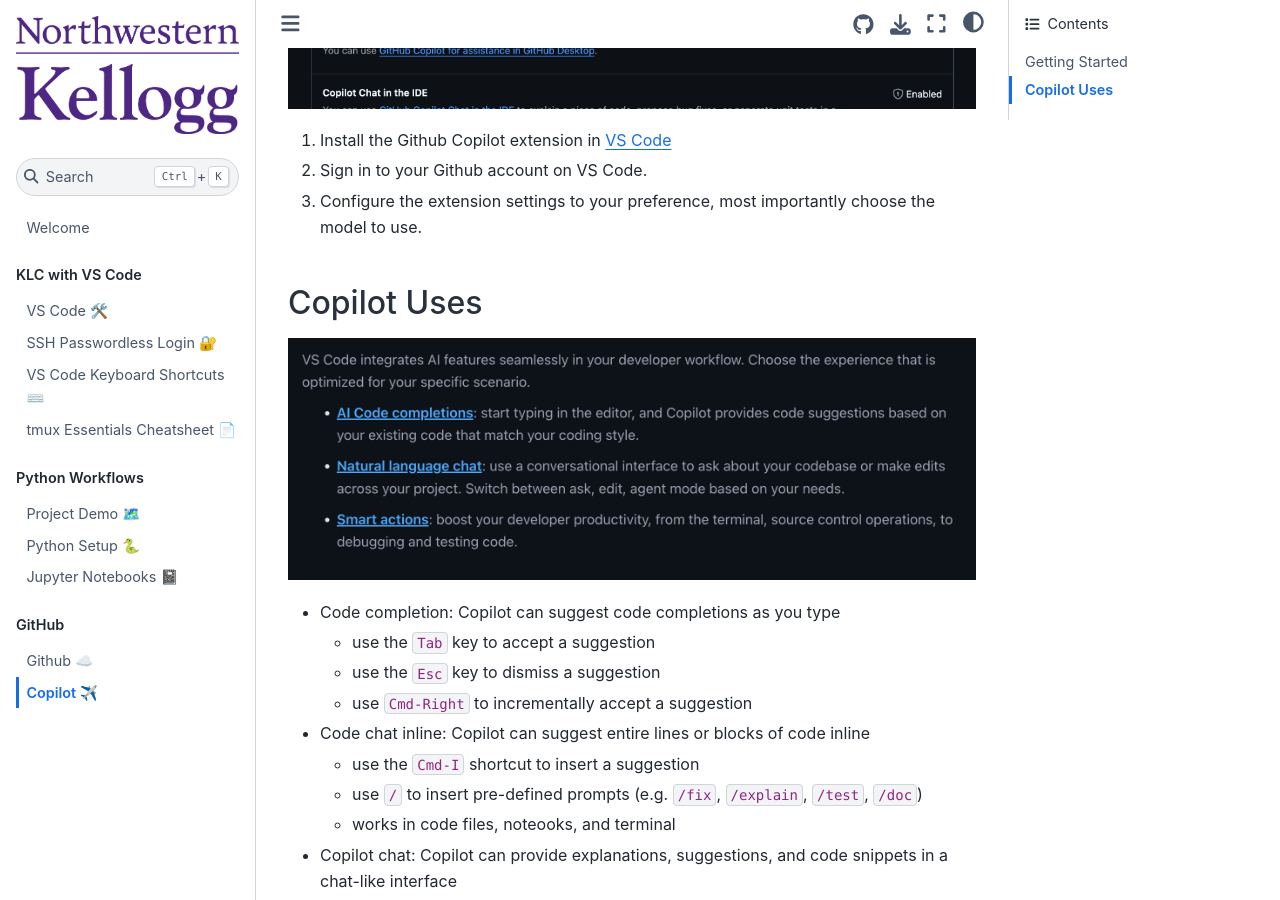
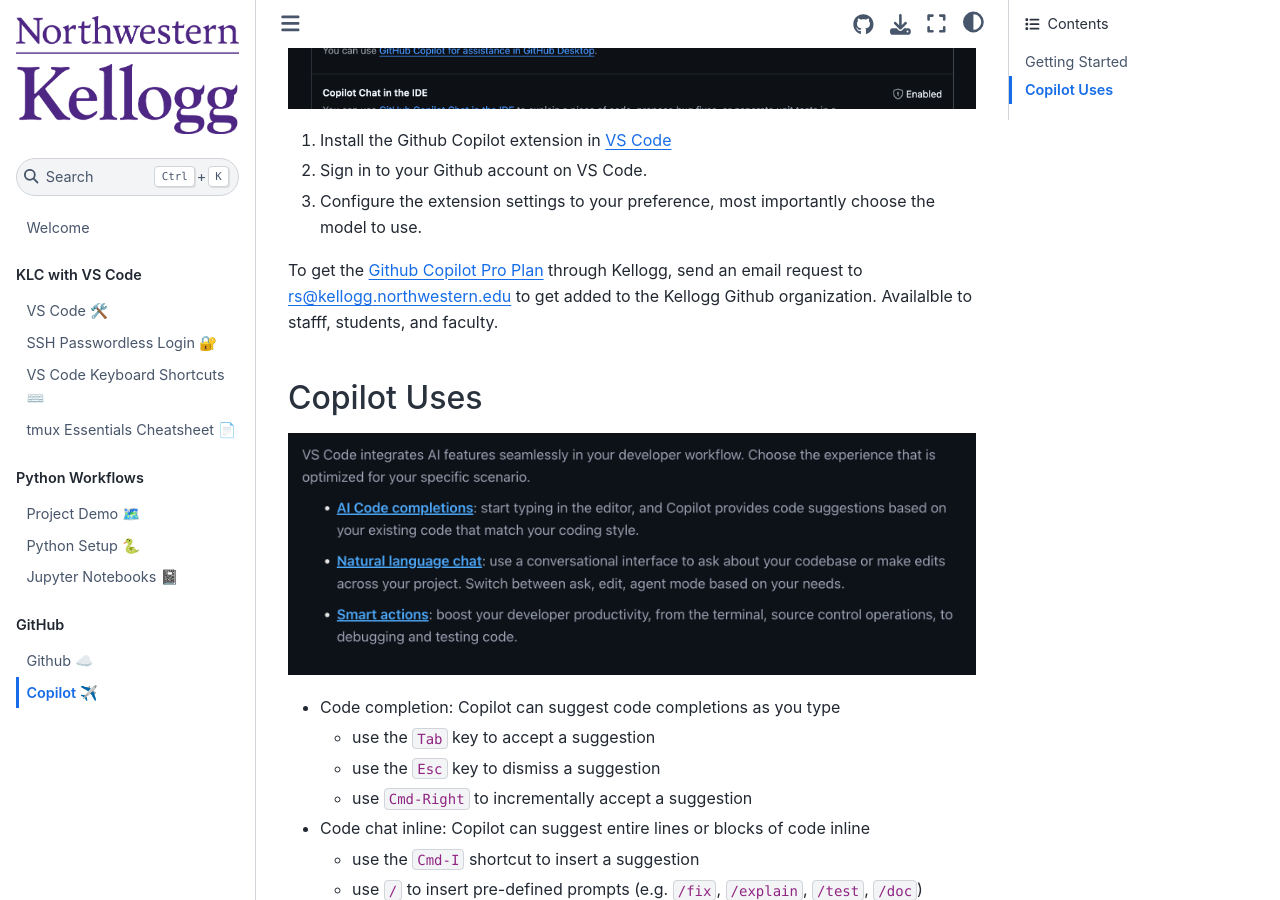
Before and after one commit to rs-kellogg/krs-KLCworkflow-cookbook, a Jupyter Book: the page built from docs/copilot.md, in a window 1280 px wide and 900 px high, scrolled down 791 px. Built offline with Jupyter Book 1.0.4 settings and Sphinx 7.4.7 and the Sphinx Book theme 1.1.4, drawn with Linux system fonts in a browser that asks for light colours; pages that are not in the unit, such as notebooks, are missing from menus.

Commit message:
adding copilot stuff

```diff
--- a/docs/copilot.md
+++ b/docs/copilot.md
@@ -11,6 +11,8 @@
 1. Install the Github Copilot extension in [VS Code](https://docs.github.com/en/copilot/quickstart?tool=vscode)
 2. Sign in to your Github account on VS Code.
 3. Configure the extension settings to your preference, most importantly choose the model to use.
+
+To get the [Github Copilot Pro Plan](https://github.com/features/copilot/plans?cft=copilot_li.features_copilot) through Kellogg, send an email request to rs@kellogg.northwestern.edu to get added to the Kellogg Github organization. Availalble to stafff, students, and faculty.
 
 ## Copilot Uses
 
```
